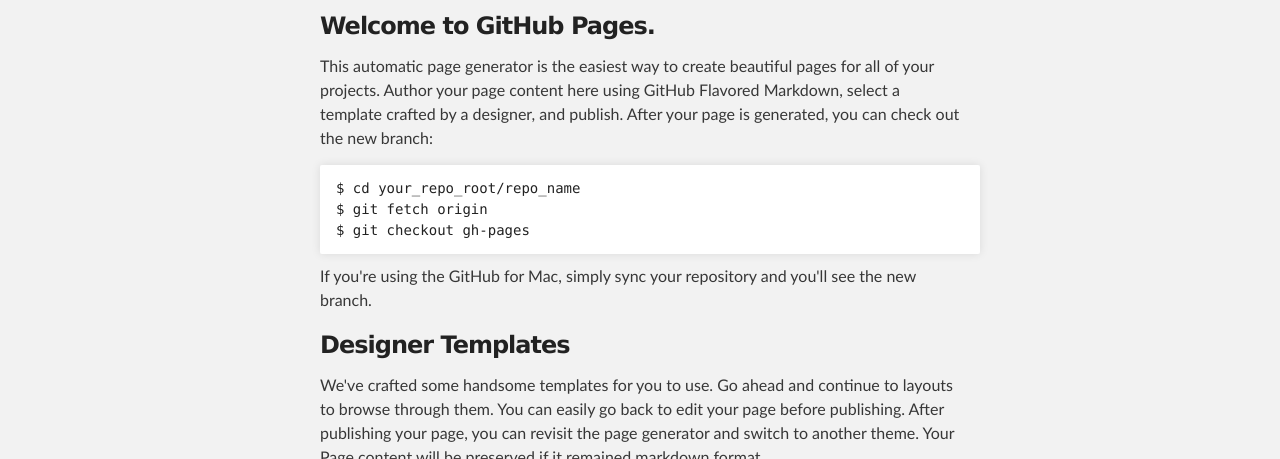
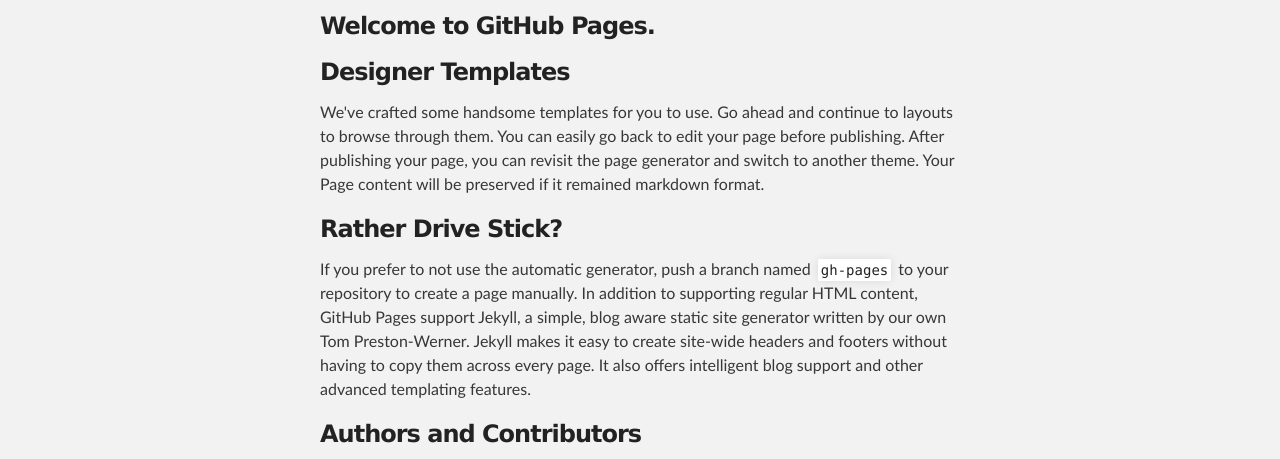
Before and after one commit to mrtnptrs/EC_stuff, a plain HTML site: page index.html in a window 1280 px wide. Shown: the part 288-747 px from the top of the page. Drawn offline with Linux system fonts and the light colour scheme.

Commit message:
Update index.html
*added warp
*Deleted some unuseful texts

```diff
--- a/index.html
+++ b/index.html
@@ -4,7 +4,7 @@
   <head>
     <meta charset='utf-8' />
     <meta http-equiv="X-UA-Compatible" content="chrome=1" />
-    <meta name="description" content="Ec stuff : Simple things created at school in preparation to learn LUA" />
+    <meta name="description" content="Ec stuff : Simple things created at school for learning Python" />
 
     <link rel="stylesheet" type="text/css" media="screen" href="stylesheets/stylesheet.css">
 
@@ -33,15 +33,6 @@
       <section id="main_content" class="inner">
         <h3>
 <a name="welcome-to-github-pages" class="anchor" href="#welcome-to-github-pages"><span class="octicon octicon-link"></span></a>Welcome to GitHub Pages.</h3>
-
-<p>This automatic page generator is the easiest way to create beautiful pages for all of your projects. Author your page content here using GitHub Flavored Markdown, select a template crafted by a designer, and publish. After your page is generated, you can check out the new branch:</p>
-
-<pre><code>$ cd your_repo_root/repo_name
-$ git fetch origin
-$ git checkout gh-pages
-</code></pre>
-
-<p>If you're using the GitHub for Mac, simply sync your repository and you'll see the new branch.</p>
 
 <h3>
 <a name="designer-templates" class="anchor" href="#designer-templates"><span class="octicon octicon-link"></span></a>Designer Templates</h3>
```
